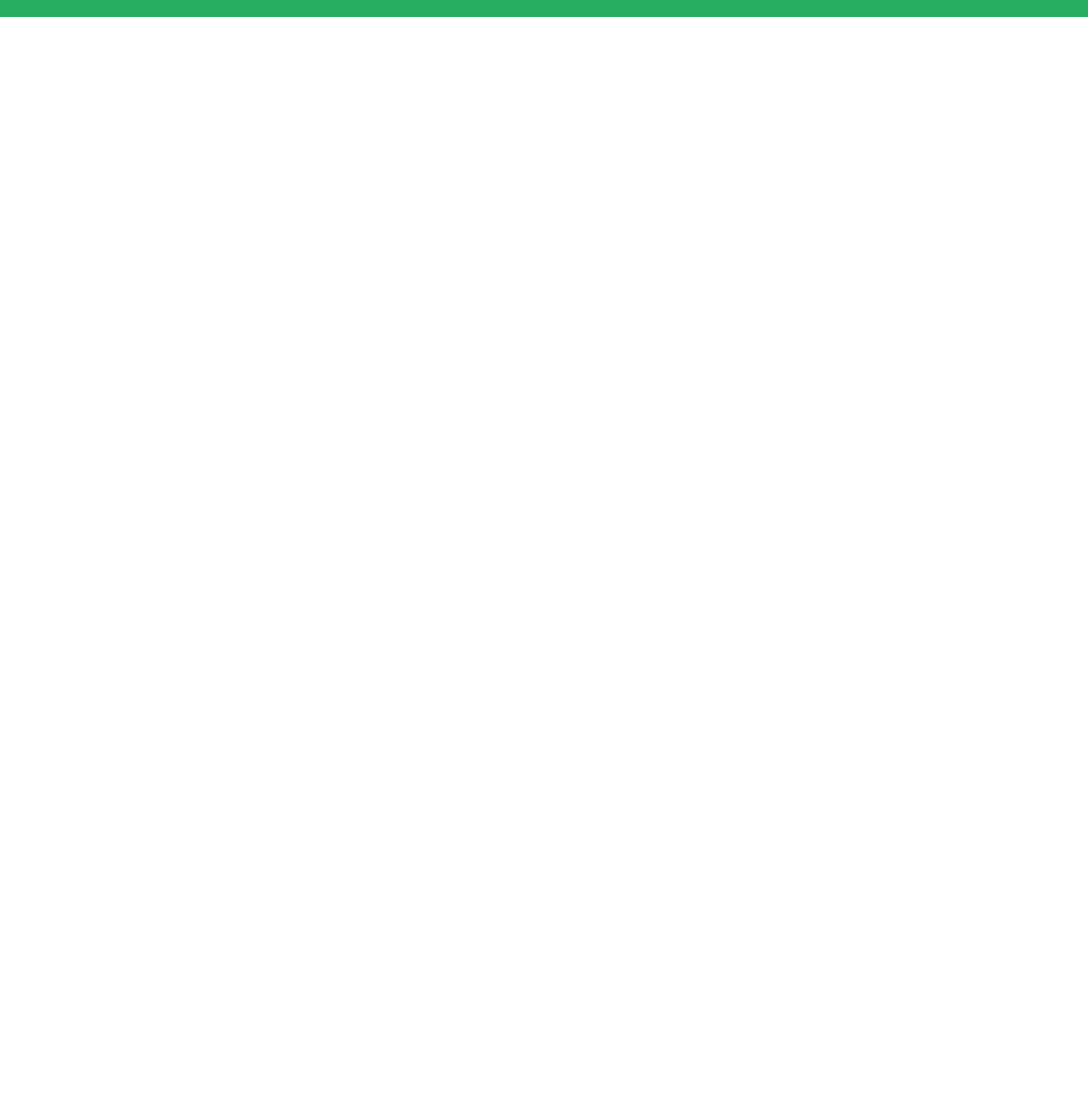
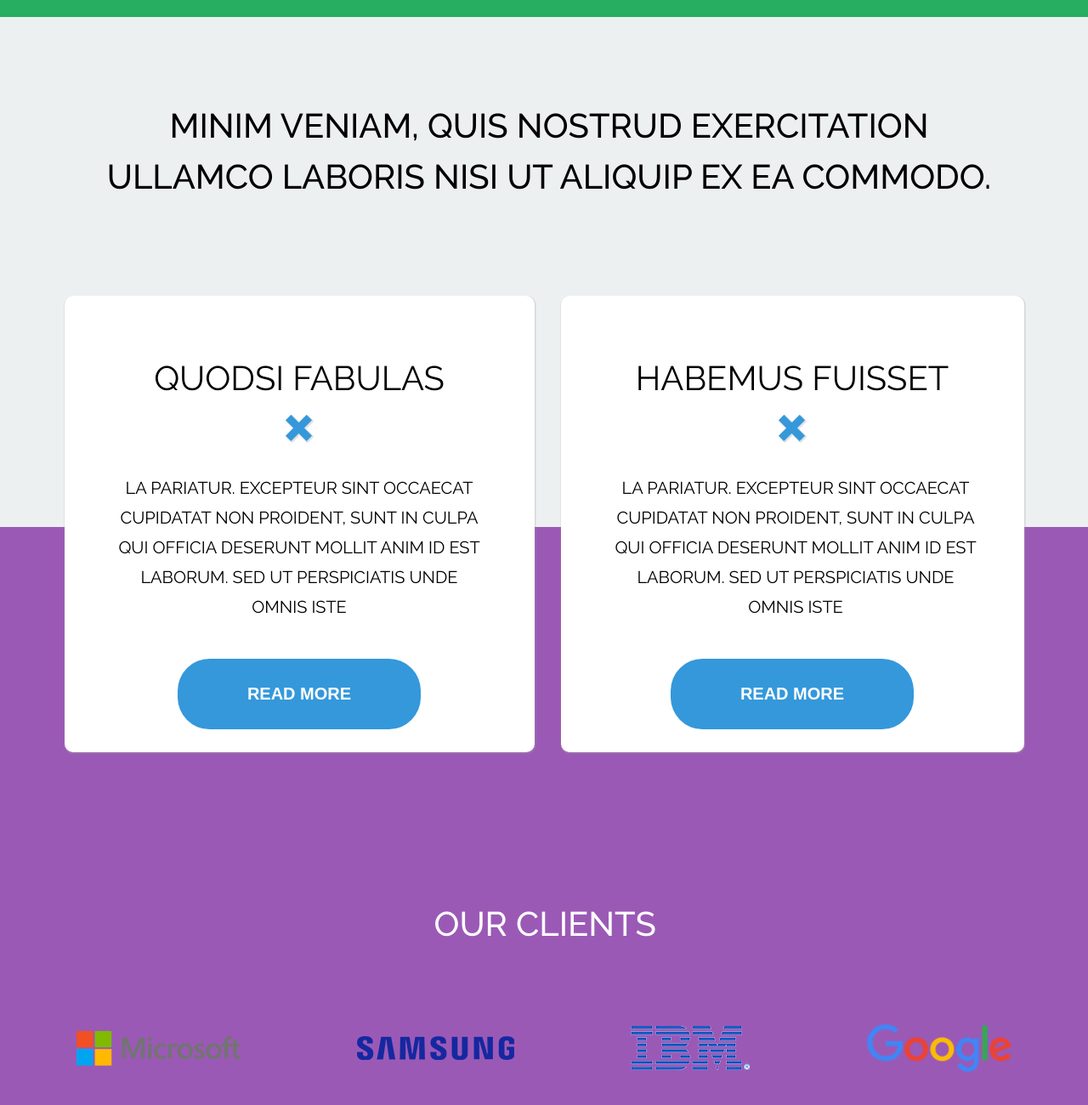
Before and after one commit to YuriyGrigorenko/Task5, a plain HTML site: page index.html in a window 1280 px wide. Shown: the part 2735-4035 px from the top of the page at 85% size. Before the commit the page ends 2755 px from the top, so only its background shows below. Drawn offline with Linux system fonts and the light colour scheme.

```diff
--- a/css/style.css
+++ b/css/style.css
@@ -118,7 +118,7 @@ body {
     justify-content: center;
     padding-top: 471px;
     padding-bottom: 122px;
-    background-color: #edf0f1
+    background-color: #edf0f1;
 }
 
 .round-objects-container {
@@ -158,13 +158,13 @@ body {
     background-color: #27ae60;
 }
 
-.projects-subtittle {
+.projects-section-title {
     margin-bottom: 41px;
     font-size: 40px;
     color: #fff;
 }
 
-.projects-text {
+.projects-section-description {
     width: 750px;
     margin: 0 auto 75px;
     font-size: 20px;
@@ -174,21 +174,21 @@ body {
     color: #fff;
 }
 
-.img-browser-container {
+.slider-container {
     display: flex;
 }
 
-.img-browser-left {
+.prev-slide-container-left {
     width: 676px;
     height: 484px;
     margin: 49px 154px 50px 0;
 }
 
-.img-left {
+.prev-slide-img-left {
     width: 100%;
 }
 
-.img-arrow-left {
+.prev-slide-button-left {
     position: absolute;
     width: 47px;
     height: 88px;
@@ -196,23 +196,24 @@ body {
     margin-right: 0;
     margin-bottom: 186px;
     margin-left: 190px;
+    cursor: pointer;
 }
 
-.arrow-left {
+.prev-slide-button-img-left {
     width: 100%;
 }
 
-.img-browser-right {
+.prev-slide-container-right {
     width: 676px;
     height: 484px;
     margin: 49px 0 50px 0px;
 }
 
-.img-right {
+.prev-slide-img-right {
     width: 100%;
 }
 
-.img-arrow-right {
+.prev-slide-button-right {
     position: absolute;
     width: 47px;
     height: 88px;
@@ -220,19 +221,159 @@ body {
     margin-right: 187px;
     margin-bottom: 186px;
     margin-left: 1300px;
+    cursor: pointer;
 }
 
-.arrow-right {
+.prev-slide-button-img-right {
     width: 100%;
 }
 
-.img-browser-center {
+.prev-slide-container-center {
     position: absolute;
     width: 814px;
     height: 583px;
     margin-top: 221px;
 }
 
-.img-center {
+.prev-slide-img-center {
     width: 100%;
 }
+
+.clients-section {
+    height: 600px;
+    padding: 98px;
+    background-color: #edf0f1;
+}
+
+.windows-slider-container {
+    display: flex;
+    justify-content: center;
+}
+
+.clients-section-description {
+    width: 1096px;
+    margin: 0 auto 110px;
+    font-size: 40px;
+    font-weight: 500;
+    line-height: 1.5;
+    text-align: center;
+    text-transform: uppercase;
+}
+
+.window-slider-container-left {
+    width: 555px;
+    height: 537px;
+    margin-right: 31px;
+    padding: 77px 55px 70px 55px;
+    border-radius: 10px;
+    box-shadow: 0.5px 0.9px 0 1px rgba(155, 155, 155, 0.3);
+    background-color: #fff;
+}
+
+.window-subtittle-left {
+    height: 30px;
+    margin: 0 auto 32px;
+    text-align: center;
+    font-size: 40px;
+}
+
+.prev-slide-cross {
+    width: 35px;
+    height: 35px;
+    margin: 0 auto 35px;
+    cursor: pointer;
+}
+
+.prev-slide-cross-img {
+    width: 100%;
+}
+
+.window-slider-description {
+    width: 443px;
+    margin: 0 auto 43px;
+    font-size: 20px;
+    line-height: 1.75;
+    text-align: center;
+    text-transform: uppercase;
+}
+
+.window-slider-btn {
+    display: block;
+    margin: 0 auto;
+    padding-left: 82px;
+    padding-right: 82px;
+    padding-top: 30px;
+    padding-bottom: 30px;
+    border-radius: 37.5px;
+    font-size: 20px;
+    background-color: #3498db;
+    font-weight: bold;
+    text-transform: uppercase;
+    color: #fff;
+    cursor: pointer;
+}
+
+.window-slider-container-right {
+    width: 545px;
+    height: 537px;
+    padding: 77px 55px 70px 55px;
+    border-radius: 10px;
+    box-shadow: 0.5px 0.9px 0 1px rgba(155, 155, 155, 0.3);
+    background-color: #fff;
+}
+
+.window-subtittle-right {
+    height: 30px;
+    margin: 0 auto 32px;
+    text-align: center;
+    font-size: 40px;
+}
+
+.section-partners {
+    height: 731px;
+    padding: 447px 481px 114px 482px;
+    background-color: #9b59b6;
+}
+
+.partners-section-title {
+    width: 260px;
+    margin: 0 auto 98px;
+    font-size: 40px;
+    font-weight: 500;
+    white-space: nowrap;
+    color: #fff;
+}
+
+.slider-partners-container {
+    position: absolute;
+    display: flex;
+    align-items: center;
+    justify-content: space-between;
+    width: 1100px;
+    left: 50%;
+    transform: translateX(-50%);
+}
+
+.prev-slide-container-msft {
+    width: 192px;
+    height: 41px;
+}
+
+.prev-slide-container-samsung {
+    width: 185px;
+    height: 28px;
+}
+
+.prev-slide-container-ibm {
+    width: 140px;
+    height: 52px;
+}
+
+.prev-slide-container-google {
+    width: 170px;
+    height: 56px;
+}
+
+.prev-slide-logo-partners {
+    width: 100%;
+}
--- a/index.html
+++ b/index.html
@@ -63,45 +63,109 @@
         </ul>
     </section>
     <section class="projects-section">
-        <h2 class="projects-subtittle">RECENT PROJECTS</h2>
-        <p class="projects-text">eritatis et quasi architecto beatae vitae dicta sunt explicabo. Nemo enim ipsam voluptatem quia voluptas sit aspernatur aut odit aut</p>
-        <div class="img-browser-container">
-            <div class="img-browser-left">
+        <h2 class="projects-section-title">RECENT PROJECTS</h2>
+        <p class="projects-section-description">eritatis et quasi architecto beatae vitae dicta sunt explicabo. Nemo enim ipsam voluptatem quia voluptas sit aspernatur aut odit aut</p>
+        <div class="slider-container">
+            <div class="prev-slide-container-left">
                 <img
                     src="./img/browser-left.png"
                     alt="browser-left"
-                    class="img-left"
+                    class="prev-slide-img-left"
                 />
             </div>
-                <div class="img-arrow-left">
+            <div class="prev-slide-button-left">
                 <img
                     src="./img/arrow-left.png"
                     alt="arrow-left"
-                        class="arrow-left"
+                    class="prev-slide-button-img-left"
                 />
             </div>
-            <div class="img-browser-right">
+            <div class="prev-slide-container-right">
                 <img
                     src="./img/browser-right.png"
                     alt="browser-right"
-                    class="img-right"
+                    class="prev-slide-img-right"
                 />
             </div>
-                <div class="img-arrow-right">
+            <div class="prev-slide-button-right">
                 <img
                     src="./img/arrow-right.png"
                     alt="arrow-right"
-                        class="arrow-right"
+                    class="prev-slide-button-img-right"
                 />
             </div>
         </div>
-        <div class="img-browser-center">
+        <div class="prev-slide-container-center">
             <img
                 src="./img/browser-center.png"
                 alt="browser-cente"
-                class="img-center"
+                class="prev-slide-img-center"
             />
         </div>
     </section>
+    <section class="clients-section">
+        <p class="clients-section-description">minim veniam, quis nostrud exercitation ullamco laboris nisi ut aliquip ex ea commodo.</p>
+        <div class="windows-slider-container">
+            <div class="window-slider-container-left">
+                <h2 class="window-subtittle-left">QUODSI FABULAS</h2>
+                <div class="prev-slide-cross">
+                    <img
+                        src="./img/cross.png"
+                        alt="cross"
+                        class="prev-slide-cross-img"
+                    />
+                </div>
+                <p class="window-slider-description">la pariatur. Excepteur sint occaecat cupidatat non proident, sunt in culpa qui officia deserunt mollit anim id est laborum. Sed ut perspiciatis unde omnis iste </p>
+                <button class="window-slider-btn">
+                    Read more
+                </button>
+            </div>
+            <div class="window-slider-container-right">
+                <h2 class="window-subtittle-right">HABEMUS FUISSET</h2>
+                <div class="prev-slide-cross">
+                    <img
+                        src="./img/cross.png"
+                        alt="cross"
+                        class="prev-slide-cross-img"
+                    />
+                </div>
+                <p class="window-slider-description">la pariatur. Excepteur sint occaecat cupidatat non proident, sunt in culpa qui officia deserunt mollit anim id est laborum. Sed ut perspiciatis unde omnis iste </p>
+                <button class="window-slider-btn">
+                    Read more
+                </button>
+            </div>
+    </section>
+    <section class="section-partners">
+        <h2 class="partners-section-title">OUR CLIENTS</h2>
+        <ul class="slider-partners-container">
+            <li class="prev-slide-container-msft">
+                <img
+                    src="./img/msft-logo.png"
+                    alt="msft-logo"
+                    class="prev-slide-logo-partners"
+                />
+            </li>
+            <li class="prev-slide-container-samsung">
+                <img
+                    src="./img/samsung-logo.png"
+                    alt="samsung-logo"
+                    class="prev-slide-logo-partners"
+                />
+            <li class="prev-slide-container-ibm">
+                <img
+                    src="./img/ibm-logo.png"
+                    alt="ibm-logo"
+                    class="prev-slide-logo-partners"
+                />
+            </li>
+            <li class="prev-slide-container-google">
+                <img
+                    src="./img/google-logo.png"
+                    alt="google-logo"
+                    class="prev-slide-logo-partners"
+                />
+            </li>
+        </ul>
+    </section>
 </body>
 </html>
```
Also changed, not shown: img/google-logo.png (added), img/ibm-logo.png (added), img/msft-logo.png (added), img/samsung-logo.png (added). Lines whose indentation alone changed are shown as unchanged.
